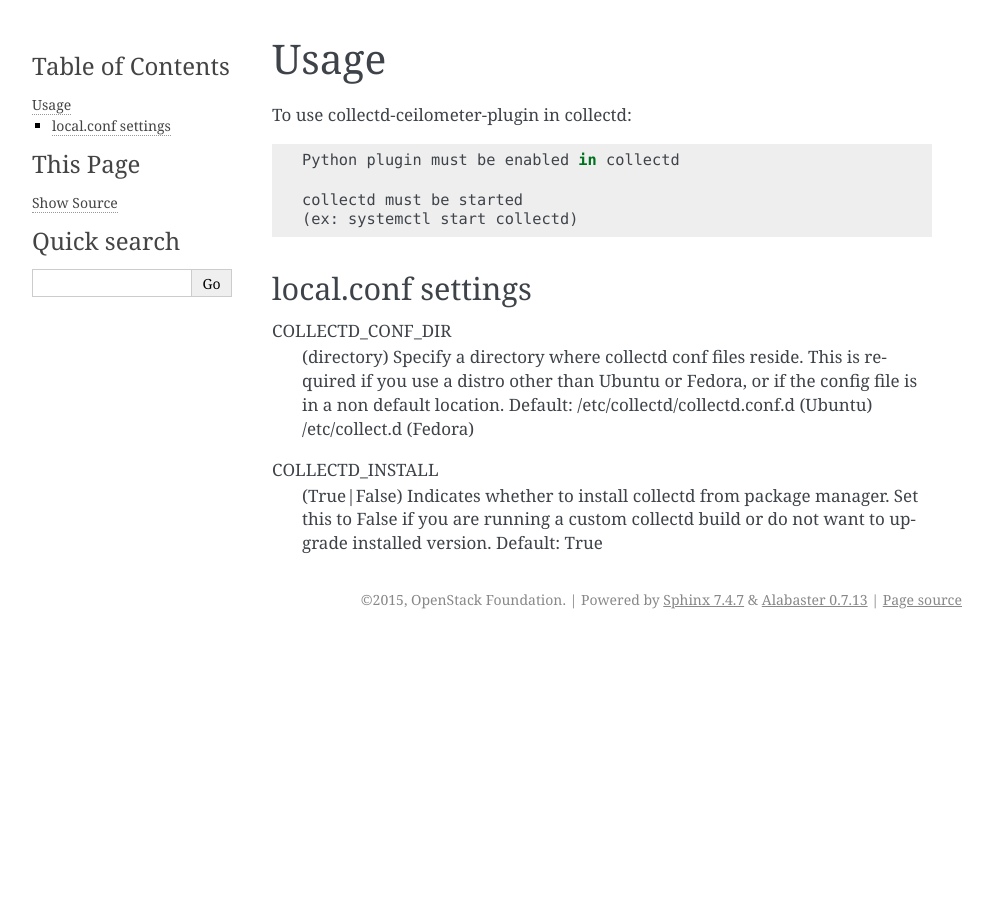
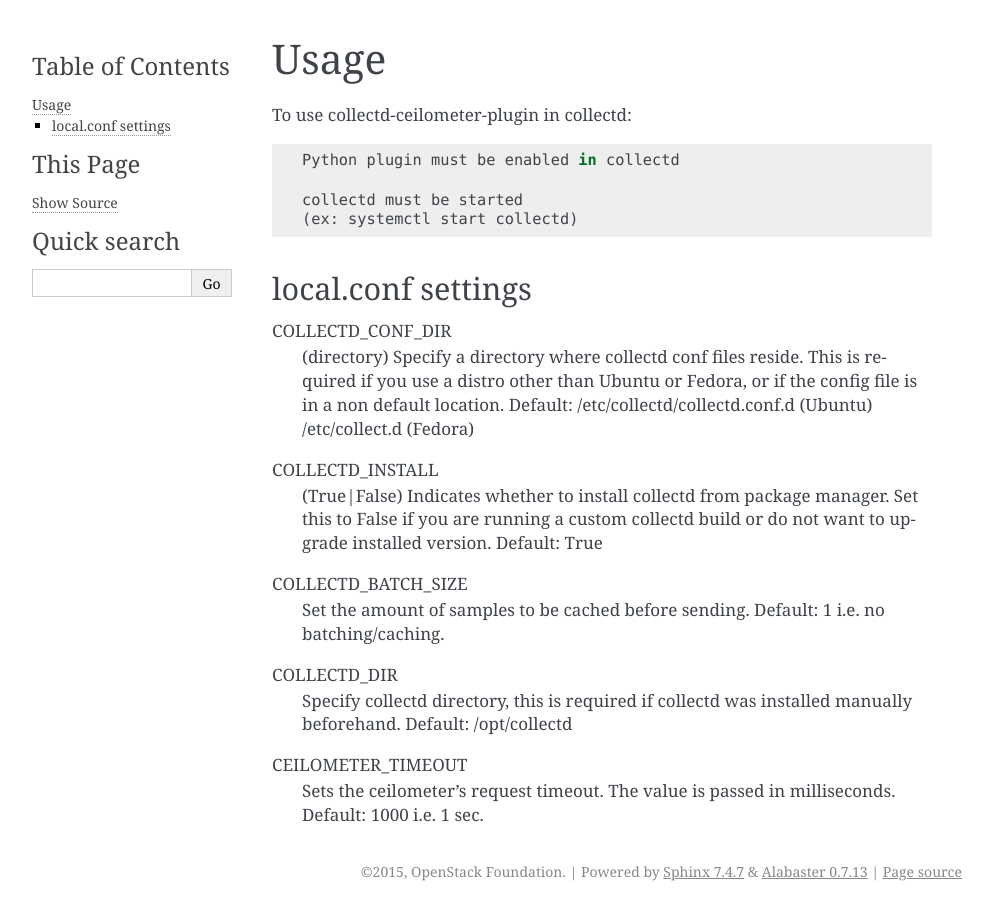
Before and after one commit to openstack-archive/collectd-openstack-plugins, a Sphinx documentation site: the page built from doc/source/usage.rst, in a window 1280 px wide. Shown: the whole page, without its empty margins (148-1141 px from the left). Built offline with Sphinx 7.4.7, drawn with Linux system fonts in a browser that asks for light colours.

Commit message:
Added missing documentation
- Adding documentation for config options

Change-Id: I966bc07071b13e93cbc3274a9ef91280117d8dba
Partial-Bug: #1568178

```diff
--- a/doc/source/usage.rst
+++ b/doc/source/usage.rst
@@ -24,3 +24,19 @@ COLLECTD_INSTALL
     Set this to False if you are running a custom collectd build or do not
     want to upgrade installed version.
     Default: True
+
+
+COLLECTD_BATCH_SIZE
+    Set the amount of samples to be cached before sending.
+    Default: 1 i.e. no batching/caching.
+
+
+COLLECTD_DIR
+    Specify collectd directory, this is required if collectd was installed
+    manually beforehand.
+    Default: /opt/collectd
+
+
+CEILOMETER_TIMEOUT
+    Sets the ceilometer's request timeout. The value is passed in milliseconds.
+    Default: 1000 i.e. 1 sec.
```
